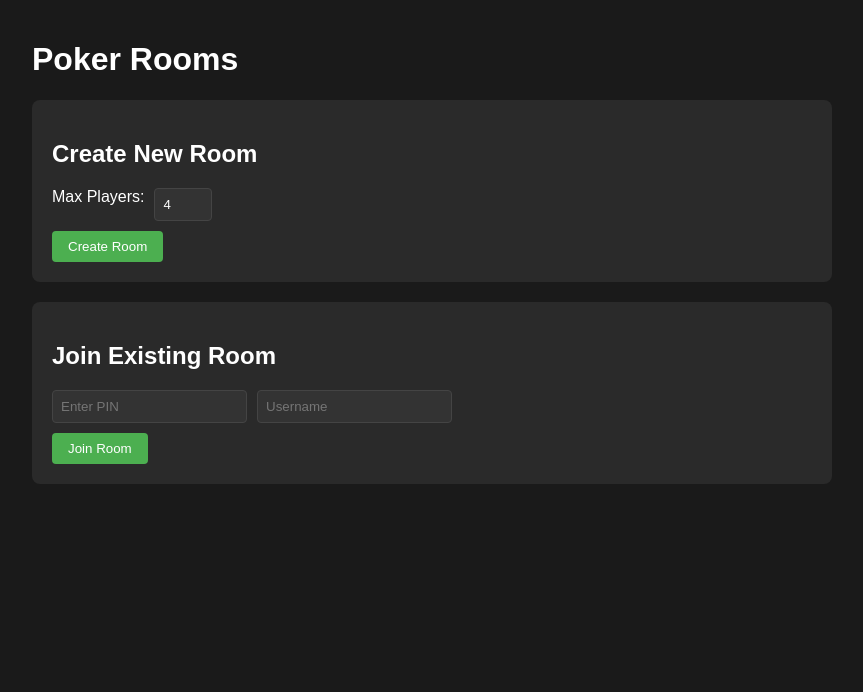
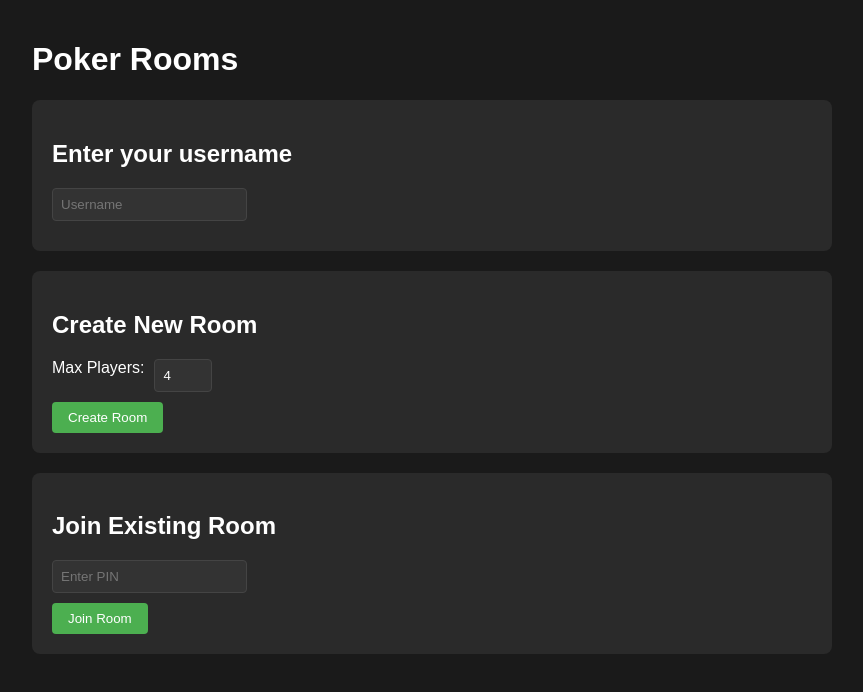
Before and after one commit to w3rr0/poker-chips-api, a React (Vite) app in the folder front/: page / in a window 1280 px wide. Shown: the top 692 px of the page, without its empty margins (208-1071 px from the left). Built offline with nearby package versions, Linux system fonts and the light colour scheme.

Commit message:
separate username input from joining room section

```diff
--- a/front/src/components/Home.jsx
+++ b/front/src/components/Home.jsx
@@ -35,6 +35,18 @@ const Home = () => {
             <h1>Poker Rooms</h1>
 
             <div className="section">
+                <h2>Enter your username</h2>
+                <div className="input-group">
+                    <input
+                        placeholder="Username"
+                        value={username}
+                        onChange={(e) => setUsername(e.target.value.slice(0, 15))}
+                    />
+                </div>
+            </div>
+
+
+            <div className="section">
                 <h2>Create New Room</h2>
                 <div className="input-group">
                     <label>Max Players:</label>
@@ -58,11 +70,6 @@ const Home = () => {
                         value={pin}
                         onChange={(e) => setPin(e.target.value.replace(/\D/, '').slice(0, 6))}
                     />
-                    <input
-                        placeholder="Username"
-                        value={username}
-                        onChange={(e) => setUsername(e.target.value.slice(0, 15))}
-                    />
                 </div>
                 <button onClick={() => navigate(`/room/${pin}`, { state: { username, playerId } })}>
                     Join Room
```
